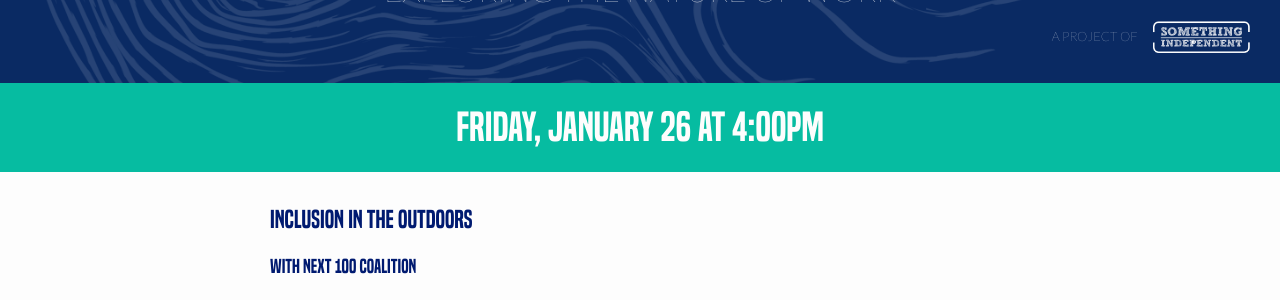
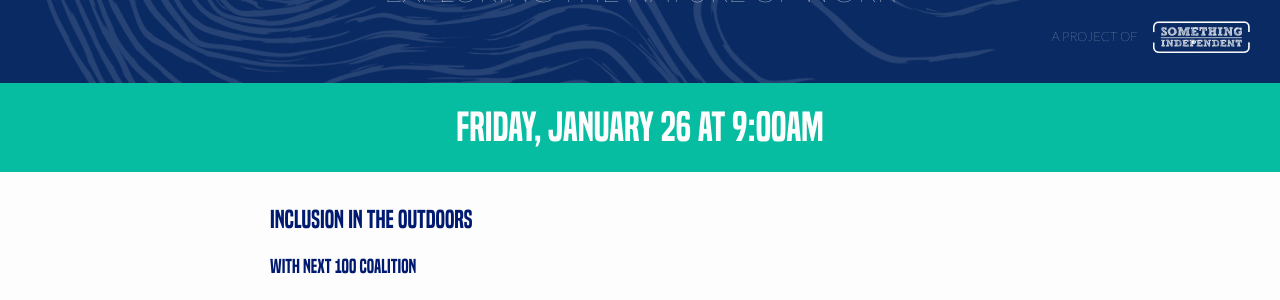
Before and after one commit to somethingindependent/tradeschool, a Jekyll site: the page built from _talks/inclusion-in-the-outdoors.md, in a window 1280 px wide and 900 px high. Shown: the part 283-583 px from the top of the window. Built offline with Jekyll 4.4.1, drawn with Linux system fonts in a browser that asks for light colours; nearby versions of some CDN libraries; comment, search, counter and statistics services are not loaded; part of the change alters nothing that is shown.

```diff
--- a/_config.yml
+++ b/_config.yml
@@ -4,6 +4,7 @@ plugins:
   - jekyll-sitemap
 future: true
 google_analytics: "UA-111929567-1"
+timezone: America/Denver
 # SEO / Sitemap
 url: "http://trade-school.co"
 baseurl: ""
```
Also changed, not shown: 1 other file.
